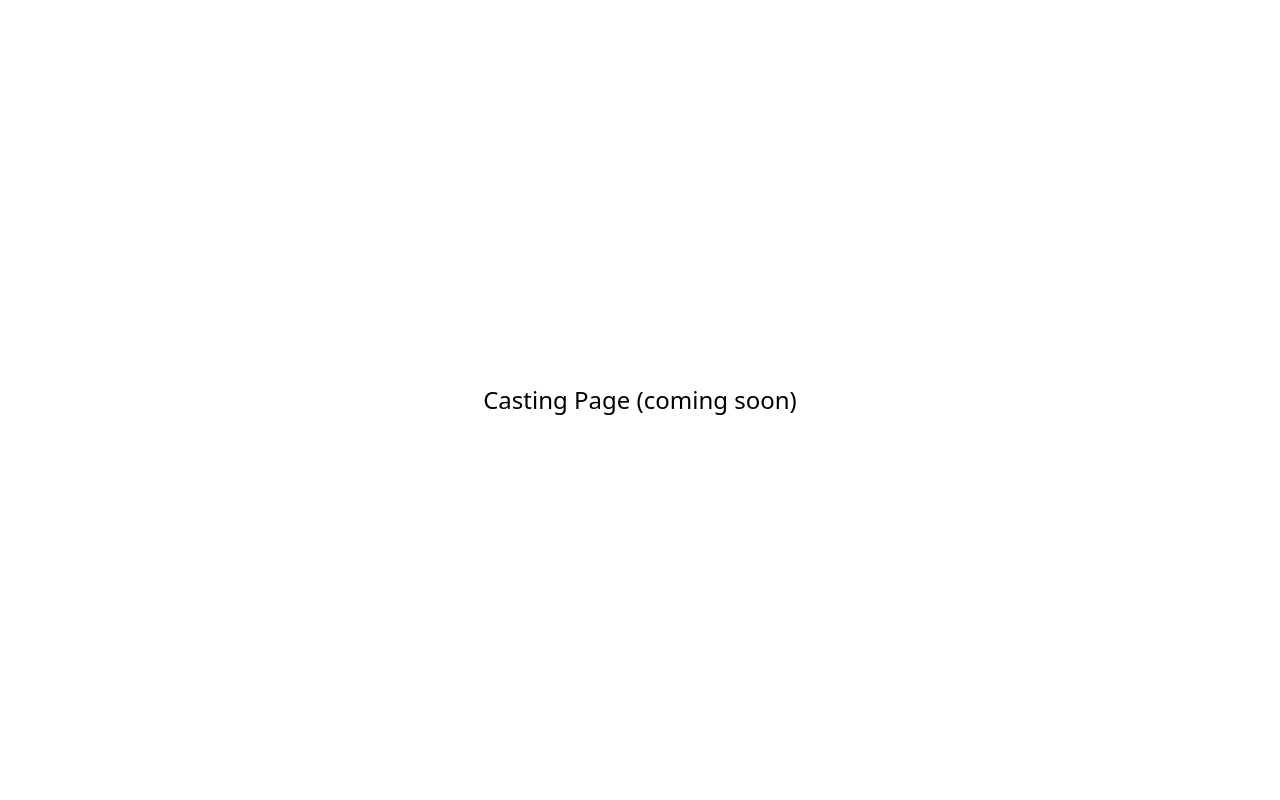
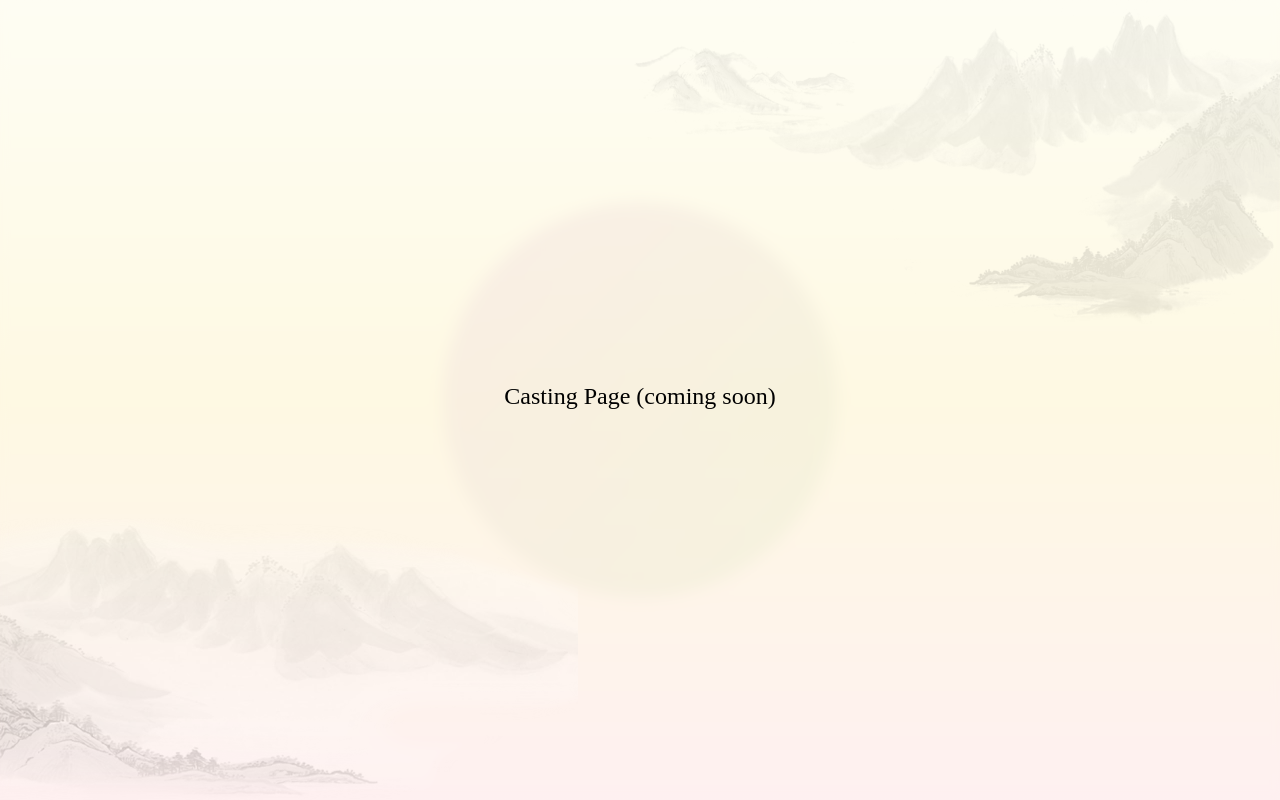
Before and after one commit to LingQi000809/iching-sonification, a React (Vite) app: page /casting in a window 1280 px wide. Built offline with nearby package versions, Linux system fonts and the light colour scheme.

Commit message:
Add BreathingOracle to every page

```diff
--- a/src/components/BreathingOracle.jsx
+++ b/src/components/BreathingOracle.jsx
@@ -71,6 +71,9 @@ export default function BreathingOracle({ size = 300, opacity = 0.5, maskOpacity
 
   return (
     <div className={`absolute inset-0 flex items-center justify-center z-0 ${className}`}>
+      {/* Background layers */}
+      <div className="absolute inset-0 bg-gradient-to-b from-yellow-50 via-amber-100 to-red-100"></div>
+
       {/* Gradient Oracle */}
       <div style={gradientStyle} className="animate-breathe-scale"></div>
 
--- a/src/components/ChatbotIntake.jsx
+++ b/src/components/ChatbotIntake.jsx
@@ -99,9 +99,6 @@ export default function ChatbotIntake() {
 
   return (
     <div className="flex flex-col justify-between items-center h-screen w-screen relative">
-      {/* Reusable fullscreen breathing oracle */}
-      <BreathingOracle size={400} opacity={0.5} maskOpacity={0.5} />
-
       {/* Bot text */}
       <div className={`font-serif absolute top-1/2 left-1/2 transform -translate-x-1/2 -translate-y-10 text-2xl text-black text-center z-20 transition-opacity duration-200 ${fade ? "opacity-100" : "opacity-0"}`}>
         {renderBotText()}
--- a/src/pages/CastingPage.jsx
+++ b/src/pages/CastingPage.jsx
@@ -1,10 +1,14 @@
-
 import React from "react";
+import BreathingOracle from "../components/BreathingOracle";
 
 export default function CastingPage() {
   return (
-    <div className="w-full h-screen flex justify-center items-center text-2xl">
-      Casting Page (coming soon)
+    <div className="relative w-screen h-screen overflow-hidden font-serif text-black">
+      <BreathingOracle size={400} opacity={0.5} maskOpacity={0.5} />
+
+      <div className="font-serif absolute top-1/2 left-1/2 transform -translate-x-1/2 -translate-y-5 text-2xl text-black text-center z-20">
+        Casting Page (coming soon)
+      </div>
     </div>
   );
 }
--- a/src/pages/IntakePage.jsx
+++ b/src/pages/IntakePage.jsx
@@ -1,14 +1,14 @@
 import React from "react";
 import ChatbotIntake from "../components/ChatbotIntake";
 import "../styles/global.css";
+import BreathingOracle from "../components/BreathingOracle";
 
 export default function IntakePage() {
   return (
     <div className="w-full h-screen relative overflow-hidden flex justify-center items-center">
-      {/* Background layers */}
-      <div className="absolute inset-0 bg-gradient-to-b from-yellow-50 via-amber-100 to-red-100 animate-pulse-slow"></div>
-      {/* <div className="absolute inset-0 chinese-pattern animate-breathe"></div> */}
-      <div className="absolute inset-0 bg-radial-gradient-circle animate-breathe"></div>
+
+      {/* Reusable fullscreen breathing oracle */}
+      <BreathingOracle size={400} opacity={0.5} maskOpacity={0.5} />
 
       {/* Chatbot */}
       <div className="relative z-10 w-full h-full flex flex-col justify-center">
--- a/src/pages/InterpretationPage.jsx
+++ b/src/pages/InterpretationPage.jsx
@@ -1,9 +1,14 @@
 import React from "react";
+import BreathingOracle from "../components/BreathingOracle";
 
 export default function InterpretationPage() {
   return (
-    <div className="w-full h-screen flex justify-center items-center text-2xl">
-      Interpretation Page (coming soon)
-    </div>
+    <div className="relative w-screen h-screen overflow-hidden font-serif text-black">
+          <BreathingOracle size={400} opacity={0.5} maskOpacity={0.5} />
+
+          <div className="font-serif absolute top-1/2 left-1/2 transform -translate-x-1/2 -translate-y-5 text-2xl text-black text-center z-20">
+            Interpretation Page (coming soon)
+          </div>
+        </div>
   );
 }
```
